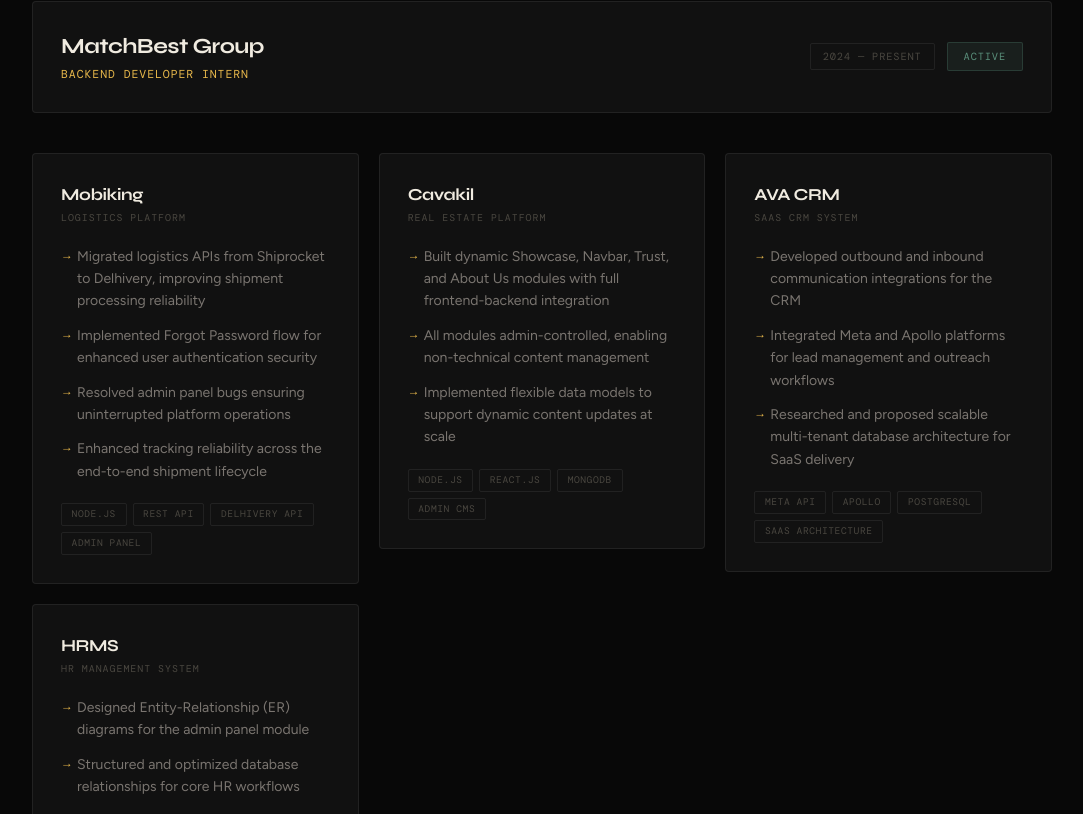
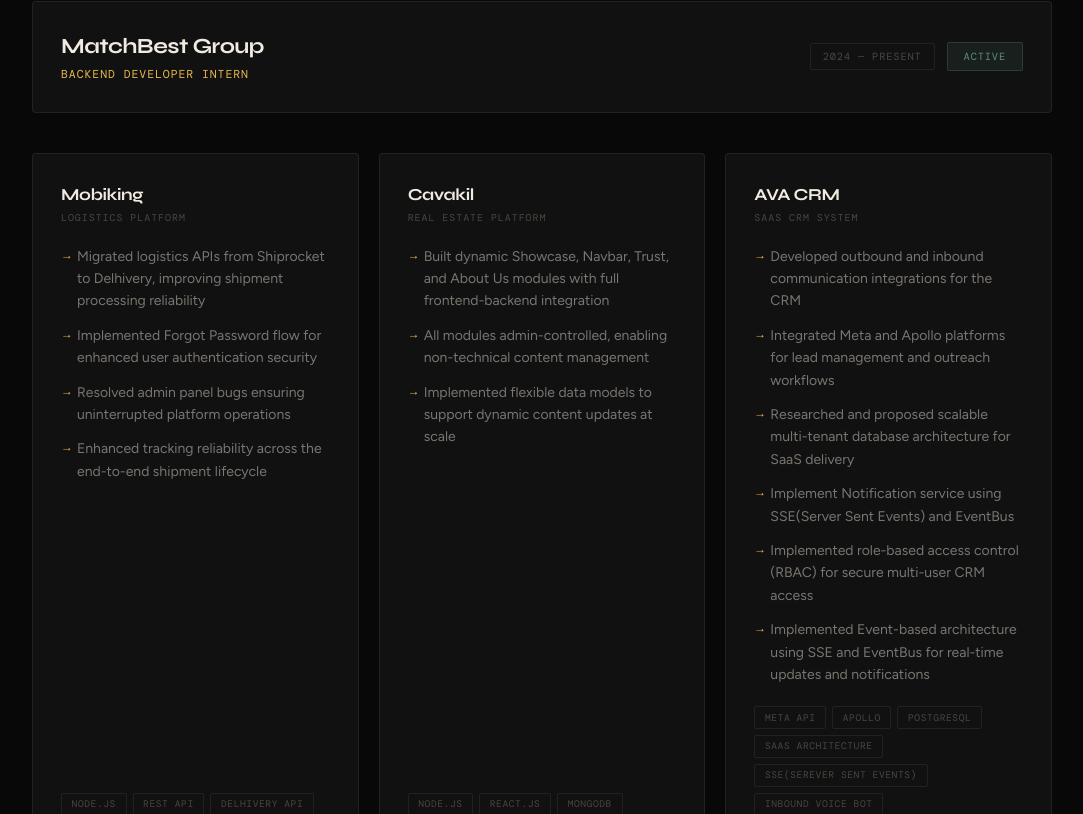
Before and after one commit to sandeep226032/Sandeep_portfolio, a Next.js app: page / in a window 1280 px wide. Shown: the part 2186-3000 px from the top of the page, without its empty margins (98-1181 px from the left). Built offline with nearby package versions, Linux system fonts and the light colour scheme; a web font is replaced by a local one.

Commit message:
update skills and experince and resume section

```diff
--- a/components/Experience.tsx
+++ b/components/Experience.tsx
@@ -32,8 +32,11 @@
       "Developed outbound and inbound communication integrations for the CRM",
       "Integrated Meta and Apollo platforms for lead management and outreach workflows",
       "Researched and proposed scalable multi-tenant database architecture for SaaS delivery",
+      "Implement Notification service using SSE(Server Sent Events) and EventBus",
+      "Implemented role-based access control (RBAC) for secure multi-user CRM access",
+      "Implemented  Event-based architecture using SSE and EventBus for real-time updates and notifications",
     ],
-    chips: ["Meta API", "Apollo", "PostgreSQL", "SaaS Architecture"],
+    chips: ["Meta API", "Apollo", "PostgreSQL", "SaaS Architecture","SSE(Serever Sent Events)","Inbound Voice Bot","Outbound Voice Bot"],
   },
   {
     name: "HRMS",
@@ -57,7 +60,7 @@
       initial={{ opacity: 0, y: 24 }}
       animate={inView ? { opacity: 1, y: 0 } : {}}
       transition={{ duration: 0.6, delay, ease: [0.22, 1, 0.36, 1] }}
-      className="relative overflow-hidden rounded-[4px] border p-7 transition-all duration-300 card-accent group cursor-default"
+      className="relative flex flex-col h-full w-full overflow-hidden rounded-[4px] border p-7 transition-all duration-300 card-accent group cursor-default"
       style={{
         background: "var(--surface)",
         borderColor: "var(--border)",
@@ -84,7 +87,7 @@
         {system.type}
       </p>
 
-      <ul className="flex flex-col gap-3 mb-5">
+      <ul className="flex flex-col flex-grow gap-3 mb-5">
         {system.bullets.map((b) => (
           <li
             key={b}
@@ -103,7 +106,7 @@
         ))}
       </ul>
 
-      <div className="flex flex-wrap gap-[6px]">
+      <div className="flex flex-wrap mt-auto gap-[6px]">
         {system.chips.map((c) => (
           <span
             key={c}
@@ -211,13 +214,13 @@
 
       {/* System cards grid */}
       <div
-        className="grid gap-5"
+        className="grid gap-5 items-stretch"
         style={{ gridTemplateColumns: "repeat(auto-fit, minmax(300px, 1fr))" }}
         role="list"
         aria-label="Systems worked on"
       >
         {systems.map((s, i) => (
-          <div key={s.name} role="listitem">
+          <div key={s.name} role="listitem" className="flex">
             <ExpCard system={s} delay={i * 0.1} />
           </div>
         ))}
--- a/components/Skills.tsx
+++ b/components/Skills.tsx
@@ -30,7 +30,11 @@
       { name: "Node.js",         level: "Core",     pct: 88 },
       { name: "Express.js",      level: "Core",     pct: 85 },
       { name: "REST API Design", level: "Strong",   pct: 85 },
-      { name: "Next.js",         level: "Learning", pct: 60 },
+      { name: "SSE",             level: "Implemented",pct: 75 },
+      { name: "Prisma",          level: "Strong",     pct: 80 },
+      { name: "Mongoose",        level: "Strong", pct: 85 },
+      { name: "Websockets",      level: "Learning", pct: 60 },
+
     ],
   },
   {
@@ -47,11 +51,11 @@
 const badgeGroups = [
   {
     group: "Frontend",
-    items: ["React.js", "HTML", "CSS", "MERN Stack", "Responsive UI", "REST integration"],
+    items: ["React.js", "HTML", "CSS", "next.js", "Responsive UI", "REST integration"],
   },
   {
     group: "Developer Tools",
-    items: ["Git", "GitHub", "VS Code", "Postman", "Delhivery API", "Meta API", "Apollo", "OOP", "Data Structures"],
+    items: ["Git", "GitHub", "VS Code", "Postman", "Delhivery API", "Meta API", "Apollo", "OOP", "Data Structures","S3","R2","Docker","Vercel"],
   },
 ];
 
```
Also changed, not shown: 1 other file (tests, documents, lock files or other folders).
